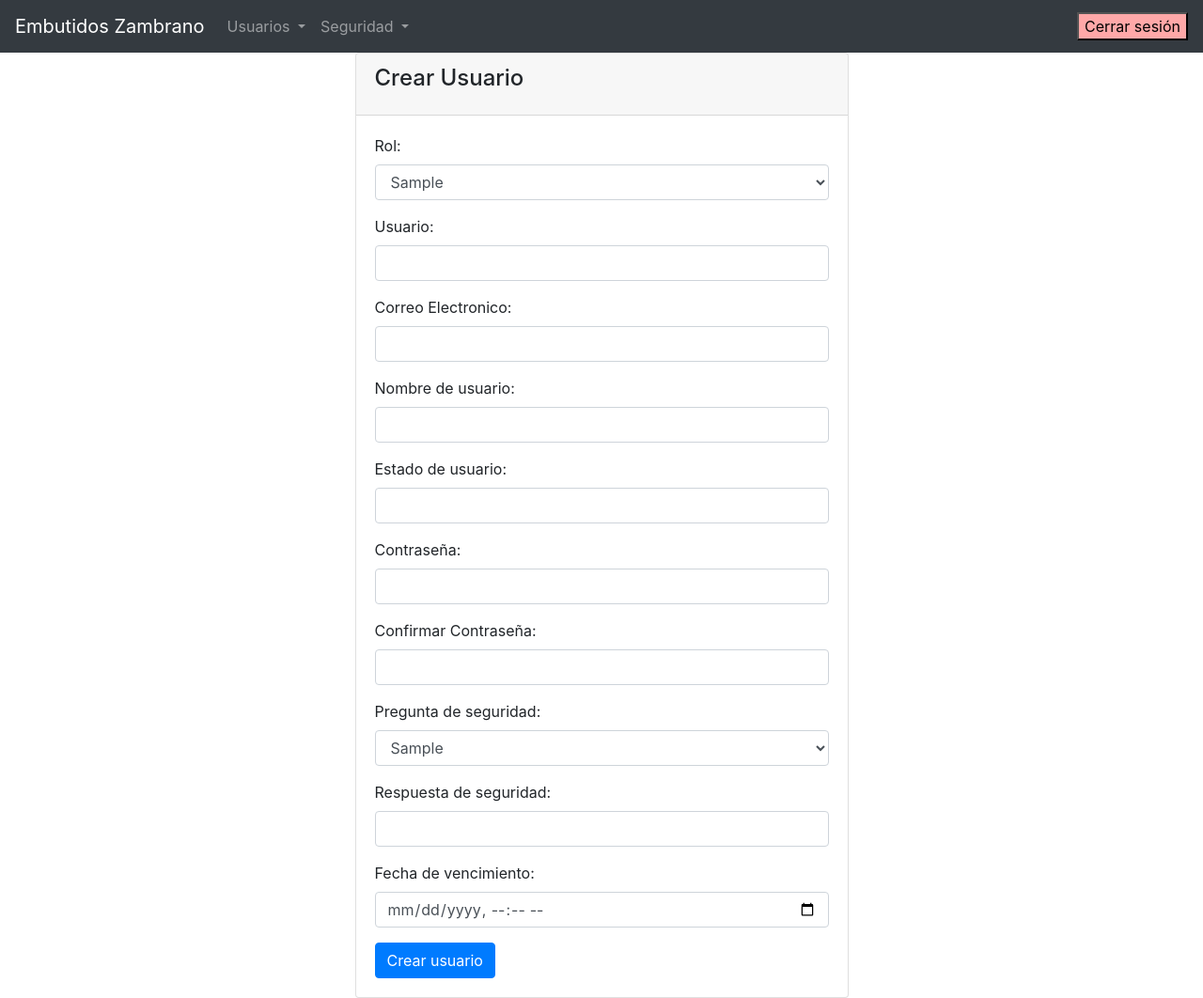
After one commit to AngelHandal/Embutidos-Zambrano-Inventario, a Django app: page /crear_usuario in a window 1280 px wide. The commit adds this page. Shown: the whole page at 94% size. Run offline with Django 4.2, Linux system fonts and the light colour scheme; tables that the repository leaves empty hold one stand-in row (values such as "Sample post"); some libraries are stand-ins or nearby versions.

Commit message:
Creacion de usuarios, se modificaron las vistas, y se aplico codigo javascript para temas de seguridad de la creacion de usuarios

```diff
--- a/ZambranoInventory/ZambranoAPP/urls.py
+++ b/ZambranoInventory/ZambranoAPP/urls.py
@@ -8,5 +8,6 @@ urlpatterns = [
     path('cerrar', views.cerrar_sesion, name='cerrar_sesion'),
     path('user_views', views.users_view, name='user_views'),
     path('roles_views', views.rols_view, name='rols_views'),
+    path('crear_usuario', views.crear_usuario, name='crear_usuarios'),
 
 ]
--- a/ZambranoInventory/ZambranoAPP/views.py
+++ b/ZambranoInventory/ZambranoAPP/views.py
@@ -1,6 +1,7 @@
 from django.shortcuts import render, redirect
 from django.contrib import messages
-from .models import TblMsUsuario, TblMsRoles
+from .models import TblMsUsuario, TblMsRoles, TblMsPreguntas
+from django.utils import timezone
 
 
 def bienvenido(request):
@@ -84,3 +85,37 @@ def cerrar_sesion(request):
             return redirect('login')
     # Si la petición no es un POST o no hay usuario en la sesión, redirige al usuario a la página de bienvenida
     return redirect('bienvenido')
+
+
+def crear_usuario(request):
+
+    roles = TblMsRoles.objects.all()
+    preguntas = TblMsPreguntas.objects.all()
+
+    if request.method == "POST":
+        rol_id = request.POST.get("rol")
+        rol = TblMsRoles.objects.get(pk=rol_id)
+        ultimo_id = TblMsUsuario.objects.order_by("-id_usuario").first().id_usuario
+        nuevo_id = ultimo_id + 1
+        usuario = TblMsUsuario(
+            id_usuario=nuevo_id,
+            usuario=request.POST.get("usuario"),
+            nombre_usuario = request.POST.get("nombre_usuario"),
+            estado_usuario = request.POST.get("estado_usuario"),
+            contrasena=request.POST.get("contrasena"),
+            correo_electronico=request.POST.get("correo_electronico"),
+            id_rol=rol,
+            preguntas_contestadas='1',
+            # respuesta=request.POST.get("respuesta"),
+            creado_por="usuario",
+            modificado_por="usuario",
+            fecha_ultima_conexion=timezone.now(), # Añadimos la fecha de última conexión
+            primer_ingreso = "1",
+            fecha_vencimiento = request.POST.get("fecha_vencimiento"),
+            fecha_creacion = timezone.now(),
+            fecha_modificacion = timezone.now(),
+        )
+        usuario.save()
+        messages.success(request, "Usuario creado con éxito.")
+        return redirect("bienvenido")
+    return render(request, "crear_usuario.html", {"roles": roles, "preguntas": preguntas})
--- a/ZambranoInventory/templates/base.html
+++ b/ZambranoInventory/templates/base.html
@@ -28,11 +28,45 @@
       </button>
       <div class="collapse navbar-collapse" id="navbarNav">
         <ul class="navbar-nav">
-          <li class="nav-item">
-            <a class="nav-link" href="{% url 'user_views' %}">Usuarios</a>
+          <li class="nav-item dropdown">
+            <a
+              class="nav-link dropdown-toggle"
+              href="#"
+              id="navbarDropdown"
+              role="button"
+              data-toggle="dropdown"
+              aria-haspopup="true"
+              aria-expanded="false"
+            >
+              Usuarios
+            </a>
+            <div class="dropdown-menu" aria-labelledby="navbarDropdown">
+              <a class="dropdown-item" href="{% url 'user_views' %}"
+                >Ver Usuarios</a
+              >
+              <a class="dropdown-item" href="{% url 'crear_usuarios' %}"
+                >Crear Usuarios</a
+              >
+            </div>
           </li>
-          <li class="nav-item">
-            <a class="nav-link" href="{% url 'rols_views' %}">Roles</a>
+          <li class="nav-item dropdown">
+            <a
+              class="nav-link dropdown-toggle"
+              href="#"
+              id="navbarDropdown"
+              role="button"
+              data-toggle="dropdown"
+              aria-haspopup="true"
+              aria-expanded="false"
+            >
+              Seguridad
+            </a>
+            <div class="dropdown-menu" aria-labelledby="navbarDropdown">
+              <a class="dropdown-item" href="{% url 'rols_views' %}">Roles</a>
+              <a class="dropdown-item" href="{% url 'rols_views' %}"
+                >Permisos</a
+              >
+            </div>
           </li>
         </ul>
         <ul class="navbar-nav ml-auto">
--- /dev/null
+++ b/ZambranoInventory/templates/crear_usuario.html
@@ -0,0 +1,173 @@
+{% extends 'base.html' %} {% block content %}
+<div class="container">
+  <div class="row">
+    <div class="col-md-8 col-lg-6 mx-auto">
+      <div class="card">
+        <div class="card-header">
+          <h4 class="card-title">Crear Usuario</h4>
+        </div>
+        <div class="card-body">
+          <form method="post">
+            {% csrf_token %}
+
+            <div class="form-group">
+              <label for="rol">Rol:</label>
+              <select class="form-control" name="rol" id="id_rol">
+                {% for rol in roles %}
+                <option value="{{ rol.id_rol }}">{{ rol.rol }}</option>
+                {% endfor %}
+              </select>
+            </div>
+
+            <div class="form-group">
+              <label for="usuario">Usuario:</label>
+              <input
+                type="text"
+                name="usuario"
+                id="usuario"
+                class="form-control"
+                required
+              />
+            </div>
+
+            <div class="form-group">
+              <label for="correo_electronico">Correo Electronico:</label>
+              <input
+                type="email"
+                name="correo_electronico"
+                id="correo_electronico"
+                class="form-control"
+                required
+              />
+            </div>
+
+            <div class="form-group">
+              <label for="nombre_usuario">Nombre de usuario:</label>
+              <input
+                type="text"
+                name="nombre_usuario"
+                id="nombre_usuario"
+                class="form-control"
+                required
+              />
+            </div>
+
+            <div class="form-group">
+              <label for="estado_usuario">Estado de usuario:</label>
+              <input
+                type="text"
+                name="estado_usuario"
+                id="estado_usuario"
+                class="form-control"
+                required
+              />
+            </div>
+
+            <div class="form-group">
+              <label for="contrasena">Contraseña:</label>
+              <input
+                type="password"
+                name="contrasena"
+                id="contrasena"
+                class="form-control"
+                required
+              />
+            </div>
+
+            <div class="form-group">
+              <label for="confirmar_contrasena">Confirmar Contraseña:</label>
+              <input
+                type="password"
+                name="confirmar_contrasena"
+                id="confirmar_contrasena"
+                class="form-control"
+                required
+              />
+            </div>
+
+            <div class="form-group">
+              <label for="pregunta">Pregunta de seguridad:</label>
+              <select class="form-control" name="pregunta" id="pregunta">
+                {% for pregunta in preguntas %}
+                <option value="{{ pregunta.id_pregunta }}">
+                  {{ pregunta.pregunta }}
+                </option>
+                {% endfor %}
+              </select>
+            </div>
+
+            <div class="form-group">
+              <label for="respuesta">Respuesta de seguridad:</label>
+              <input
+                type="text"
+                name="respuesta"
+                id="respuesta"
+                class="form-control"
+                required
+              />
+            </div>
+
+            <div class="form-group">
+              <label for="fecha_vencimiento">Fecha de vencimiento:</label>
+              <input
+                type="datetime-local"
+                name="fecha_vencimiento"
+                id="fecha_vencimiento"
+                class="form-control"
+                required
+              />
+            </div>
+
+            <button type="submit" class="btn btn-primary">Crear usuario</button>
+          </form>
+        </div>
+      </div>
+    </div>
+  </div>
+</div>
+<script>
+  const nombreUsuarioInput = document.getElementById("nombre_usuario");
+  nombreUsuarioInput.addEventListener("input", () => {
+    const nombreUsuario = nombreUsuarioInput.value;
+
+    if (!/^[A-Z]*$/.test(nombreUsuario)) {
+      nombreUsuarioInput.setCustomValidity(
+        "El nombre de usuario solo puede contener letras mayúsculas"
+      );
+    } else {
+      nombreUsuarioInput.setCustomValidity("");
+    }
+  });
+
+  const passwordInput = document.getElementById("contrasena");
+  passwordInput.addEventListener("input", () => {
+    const password = passwordInput.value;
+    if (password.length < 8) {
+      passwordInput.setCustomValidity(
+        "La contraseña debe tener una longitud mínima de 8 caracteres"
+      );
+    } else if (!/(?=.*[A-Z])(?=.*[a-z])(?=.*[\W_])/.test(password)) {
+      passwordInput.setCustomValidity(
+        "La contraseña debe contener al menos una letra mayúscula, una letra minúscula y un caracter especial"
+      );
+    } else {
+      passwordInput.setCustomValidity("");
+    }
+  });
+
+  const passwordConfirmationInput = document.getElementById(
+    "confirmar_contrasena"
+  );
+  passwordConfirmationInput.addEventListener("input", () => {
+    const password = document.getElementById("contrasena").value;
+    const passwordConfirmation = passwordConfirmationInput.value;
+    if (password !== passwordConfirmation) {
+      passwordConfirmationInput.setCustomValidity(
+        "Las contraseñas no coinciden"
+      );
+    } else {
+      passwordConfirmationInput.setCustomValidity("");
+    }
+  });
+</script>
+{% endblock %}
```
